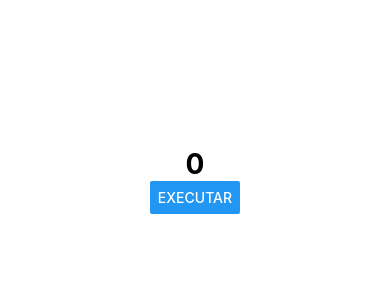
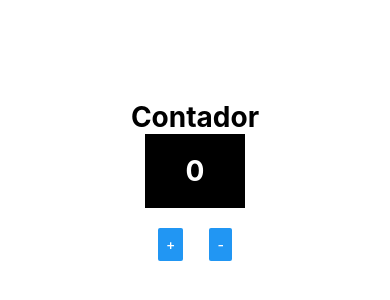
Before and after one commit to MDSLuciano/React-Native, a React Native app: screen / in a window 390 px wide. Shown: the part 242-542 px from the top of the page. Built offline with nearby package versions, Linux system fonts and the light colour scheme.

Commit message:
Accountant using direct and indirect communication

```diff
--- a/src/App.tsx
+++ b/src/App.tsx
@@ -8,13 +8,15 @@ import Button from './components/Button';
 import Counter from './components/Counter';
 // import Father from './components/direta/Father';
 import Father from './components/indireta/Father';
+import CounterV2 from './components/counter/CounterV2';
 
 export default function App() {
   return (
     <View style={styles.container}>
       <StatusBar style="auto" />
+      <CounterV2 />
+      {/* <MinMax x={10} y={0} />
       <Father />
-      {/* <MinMax x={10} y={0} />
       <Counter initial={100} skip={10} />
       <Button title="Executar"/>
       <Title title="Cadastro de Produtos" subtitle="Tela de cadastro" />
--- /dev/null
+++ b/src/components/counter/CounterButton.tsx
@@ -0,0 +1,20 @@
+import React from 'react'
+import { Button, View, StyleSheet } from 'react-native'
+
+export default (props: any) => {
+    return(
+        <View style={style.Button}>
+            <Button title='+' onPress={props.inc}/>
+            <Button title='-' onPress={props.dec}/>
+        </View>
+    )
+}
+
+const style = StyleSheet.create({
+    Button: {
+        flexDirection: 'row',
+        justifyContent: 'space-around',
+        width: 100,
+        marginTop: 20,
+    }
+})
--- /dev/null
+++ b/src/components/counter/CounterDisplay.tsx
@@ -0,0 +1,24 @@
+import React from 'react'
+import { Text, View, StyleSheet } from 'react-native'
+import { styles } from '../StyleSheets';
+
+export default (props: any) => {
+    return(
+        <View style={style.display}>
+            <Text style={[styles.textBig, style.displayText]}>
+                {props.count}
+            </Text>
+        </View>
+    )
+}
+
+const style = StyleSheet.create({
+    display: {
+        backgroundColor: '#000',
+        padding: 20,
+        width: 100
+    },
+    displayText: {
+        color: '#fff',
+    }
+})
--- /dev/null
+++ b/src/components/counter/CounterV2.tsx
@@ -0,0 +1,21 @@
+import React, { useState } from 'react'
+import { Text } from 'react-native'
+import { styles } from '../StyleSheets';
+import CounterDisplay from './CounterDisplay';
+import CounterButton from './CounterButton';
+
+export default () => {
+    const [count, setCount] = useState(0);
+
+    const inc = () => setCount(count + 1);
+    const dec = () => setCount(count - 1);
+    return(
+        <>
+            <Text style={styles.textBig}>
+                Contador
+            </Text>
+            <CounterDisplay count={count} />
+            <CounterButton inc={inc} dec={dec} />
+        </>
+    )
+}
```
